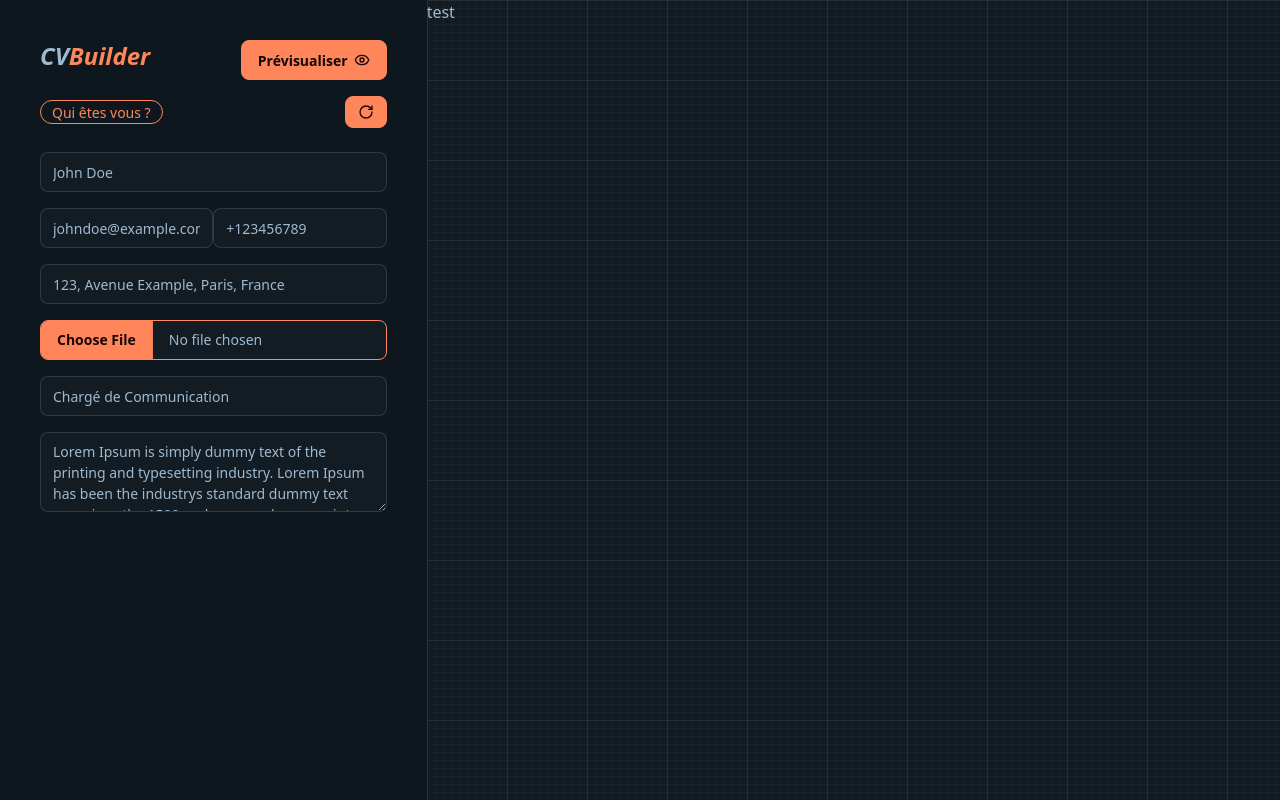
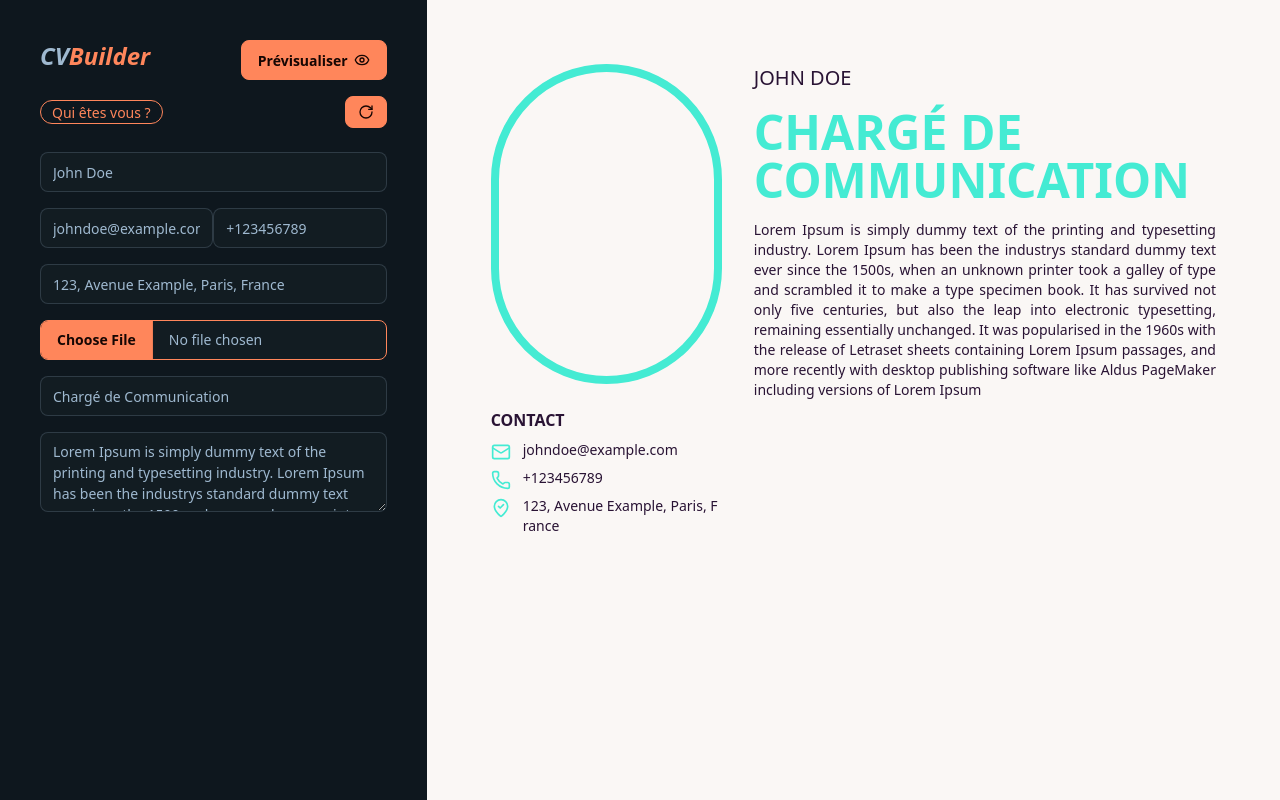
Before and after one commit to lhuilliermarc/cvbuilder, a Next.js app: page / in a window 1280 px wide. Built offline with nearby package versions, Linux system fonts and the light colour scheme.

Commit message:
preview detail perso

```diff
--- /dev/null
+++ b/app/components/CVPreview.tsx
@@ -0,0 +1,95 @@
+import { PersonalDetails } from "@/type";
+import React from "react";
+import Image from 'next/image'
+import { Mail, MapPinCheckInside, Phone } from "lucide-react";
+
+type Props = {
+    personalDetails: PersonalDetails;
+    file: File | null;
+    theme: string;
+}
+
+const CVPreview : React.FC<Props> = ({personalDetails, file, theme}) => {
+    return (
+        <div className={"flex p-16 w-[950px] h-[1200px] shadow-lg"} data-theme={theme}>
+            <div className="flex flex-col w-1/3">
+                <div className="h-80 rounded-full border-8 overflow-hidden border-primary">
+                    {file && (
+                        <Image
+                        src={URL.createObjectURL(file)}
+                        width={300}
+                        height={300}
+                        className="w-full h-full rounded-lg object-cover"
+                        alt="Picture of the author"
+                        onLoadingComplete={() => {
+                            if(typeof file !== "string"){
+                                URL.revokeObjectURL(URL.createObjectURL(file))
+                            }
+                        }}
+                        />
+                    )}
+                </div>
+                <div className="mt-4 flex-col w-full">
+                    <div>
+                        <h1 className="uppercase font-bold my-2">
+                            Contact
+                        </h1>
+                        <ul className="space-y-2">
+                            <li className="flex">
+                                <div className="break-all text-sm relative">
+                                    <div className="ml-8">
+                                        {personalDetails.email}
+                                    </div>
+                                    {personalDetails.email && (
+                                        <div className="absolute left-0 top-0">
+                                            <Mail className="w-5 text-primary"/>
+                                        </div>
+                                    )}
+                                </div>
+                            </li>
+                            <li className="flex">
+                                <div className="break-all text-sm relative">
+                                    <div className="ml-8">
+                                        {personalDetails.phone}
+                                    </div>
+                                    {personalDetails.phone && (
+                                        <div className="absolute left-0 top-0">
+                                            <Phone className="w-5 text-primary"/>
+                                        </div>
+                                    )}
+                                </div>
+                            </li>
+                            <li className="flex">
+                                <div className="break-all text-sm relative">
+                                    <div className="ml-8">
+                                        {personalDetails.address}
+                                    </div>
+                                    {personalDetails.address && (
+                                        <div className="absolute left-0 top-0">
+                                            <MapPinCheckInside className="w-5 text-primary"/>
+                                        </div>
+                                    )}
+                                </div>
+                            </li>
+                        </ul>
+                    </div>
+                </div>
+            </div>
+            <div className="w-2/3 ml-8">
+                <div className="w-full flex flex-col space-y-4">
+                    <h1 className="uppercase text-xl">
+                        {personalDetails.fullName}
+                    </h1>
+                    <h2 className="uppercase text-5xl text-primary font-bold">
+                        {personalDetails.postSeeking}
+                    </h2>
+                    <p className="text-justify w-full text-sm">
+                        {personalDetails.description}
+                    </p>
+                </div>
+            </div>
+        </div>
+    )
+}
+
+export default CVPreview
--- a/app/page.tsx
+++ b/app/page.tsx
@@ -5,13 +5,53 @@ import PersonalDetailsForm from "./components/PersonalDetailsForm";
 import { useState } from "react";
 import { PersonalDetails } from "@/type";
 import { personalDetailsPreset } from "@/presets";
+import CVPreview from "./components/CVPreview";
 
 export default function Home() {
   const [personalDetails, setPersonalDetails] = useState<PersonalDetails>(personalDetailsPreset)
   const [file, setFile] = useState<File | null>(null)
+  const [theme, setTheme] = useState<string>("cupcake")
+  const themes = [
+    "light",
+    "dark",
+    "cupcake",
+    "bumblebee",
+    "emerald",
+    "corporate",
+    "synthwave",
+    "retro",
+    "cyberpunk",
+    "valentine",
+    "halloween",
+    "garden",
+    "forest",
+    "aqua",
+    "lofi",
+    "pastel",
+    "fantasy",
+    "wireframe",
+    "black",
+    "luxury",
+    "dracula",
+    "cmyk",
+    "autumn",
+    "business",
+    "acid",
+    "lemonade",
+    "night",
+    "coffee",
+    "winter",
+    "dim",
+    "nord",
+    "sunset",
+    "caramellatte",
+    "abyss",
+    "sylk",
+  ]
+
   return (
     <div>
-      <div className="lg-block">
+      <div className="hidden lg:block">
         <section className="flex items-center h-screen">
           <div className="w-1/3 h-full p-10 bg-base-200 scrollable no-scrolbar">
             <div className="mb-4 flex justify-between item-center">
@@ -39,7 +79,13 @@ export default function Home() {
             </div>
           </div>
           <div className="w-2/3 h-full bg-base-100 bg-[url('/file.svg')] bg-cover bg-center scrollable-preview">
-            test
+            <div className="flex justify-center items-center">
+              <CVPreview
+                personalDetails={personalDetails}
+                file={file}
+                theme={theme}
+              />
+            </div>
           </div>
         </section>
       </div>
```
